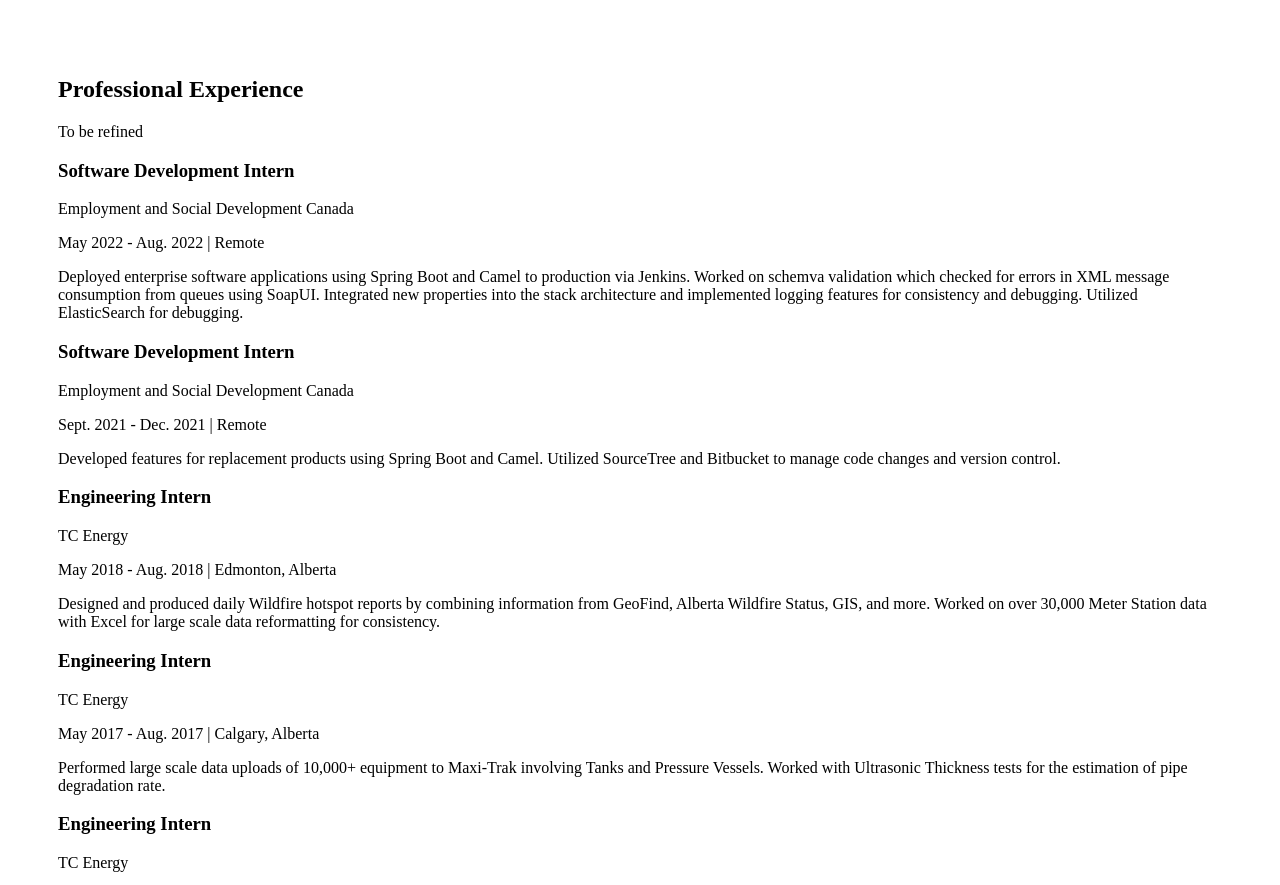
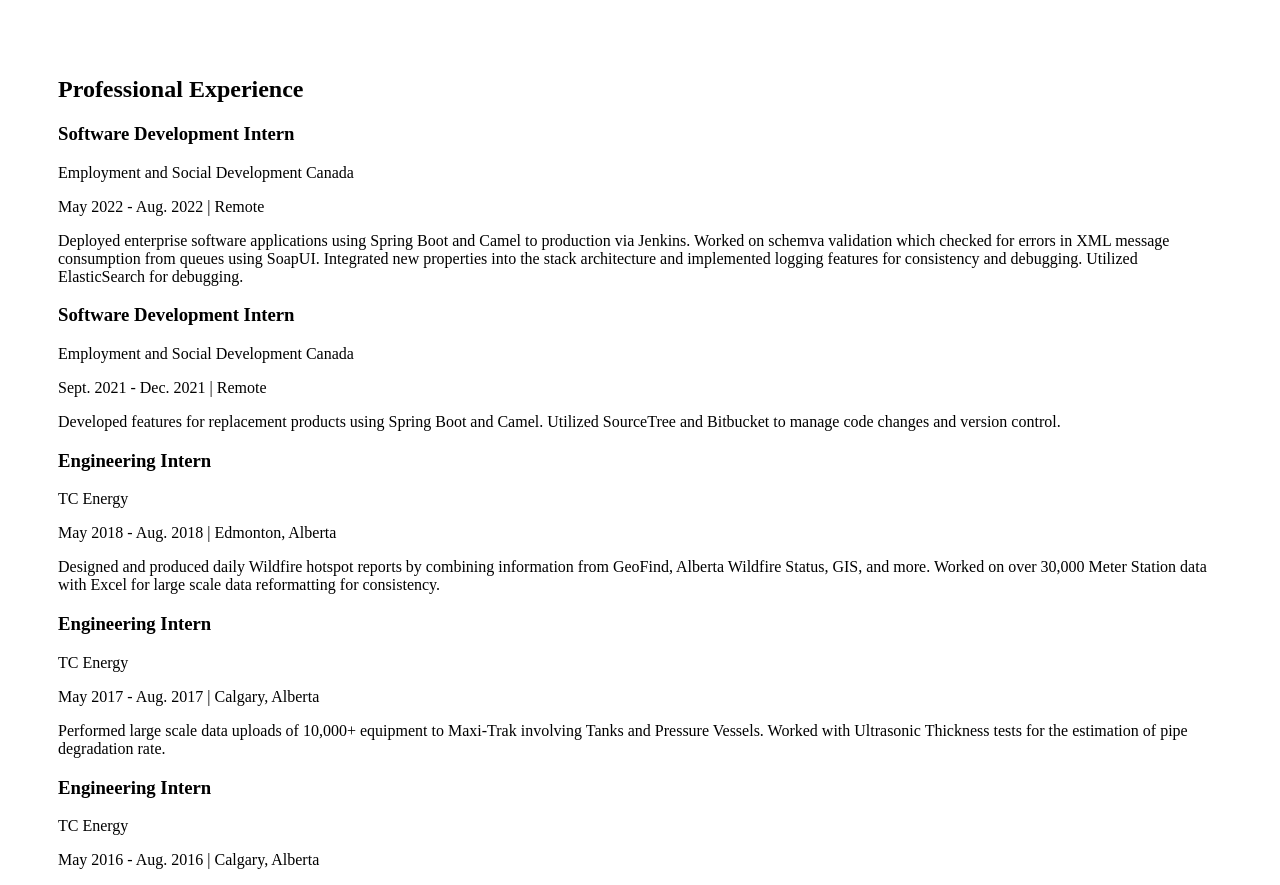
Before and after one commit to Marasy8/portfolio-website, a React (Create React App) app: page / in a window 1280 px wide. Shown: the part 2160-3045 px from the top of the page. Built offline with nearby package versions, Linux system fonts and the light colour scheme.

Commit message:
removed tbrefined

```diff
--- a/src/App.js
+++ b/src/App.js
@@ -51,7 +51,6 @@
 
         <section id="experience" className="section">
           <h2>Professional Experience</h2>
-          <p>To be refined</p>
 
           <h3>Software Development Intern</h3>
           <p>Employment and Social Development Canada</p>
```
